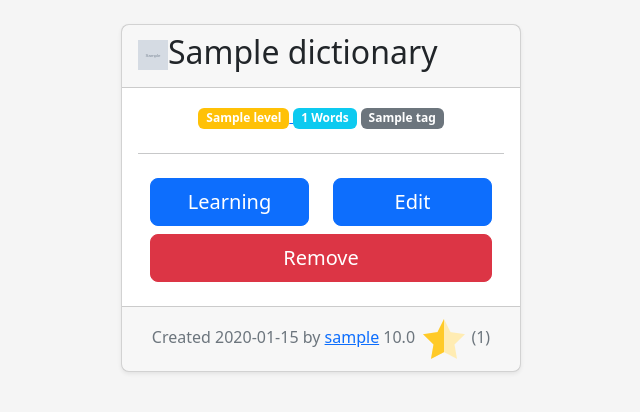
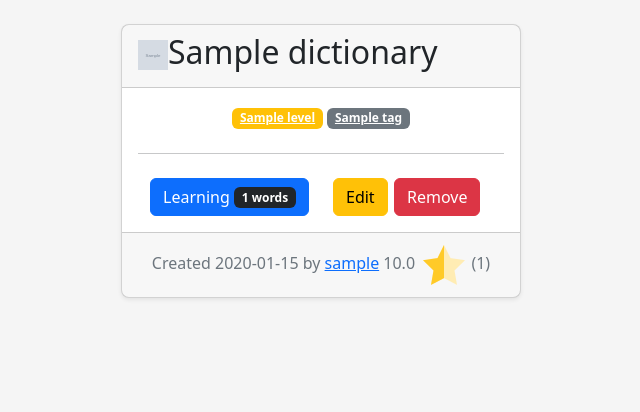
Before and after one commit to intsynko/lang_learner, a Django app: page /dictionary/ in a window 1280 px wide. Shown: the part 73-485 px from the top of the page, without its empty margins (319-959 px from the left). Run offline with Django 4.2, Linux system fonts and the light colour scheme; a user stored in the database is signed in; tables that the repository leaves empty hold one stand-in row (values such as "Sample post"); grey boxes marked "Sample" are stand-in pictures; parts of the project's set-up code (start-up, migrations or seed data) failed here and were passed over; some libraries are stand-ins or nearby versions.

Commit message:
little redesign

```diff
--- a/app/apps/web/templates/web/components/dictionary_cart.html
+++ b/app/apps/web/templates/web/components/dictionary_cart.html
@@ -30,32 +30,34 @@
       {% endif %}
   </div>
   <div class="card-body">
-        <a href="/?level={{dictionary.level}}" role="button">
-            <span class="badge bg-warning ml-2">{{dictionary.level}}</span>
+        <a href="/?level={{dictionary.level}}" class="badge bg-warning">
+            {{dictionary.level}}
         </a>
-        <span class="badge bg-info">{{ dictionary.count }} Words</span>
+{#        <span class="badge bg-info">{{ dictionary.count }} Words</span>#}
         {% for tag in dictionary.tags %}
-          <a href="/?tag={{tag}}" role="button" class="pr-2">
-            <span class="badge bg-secondary">{{tag}}</span>
+          <a href="/?tag={{tag}}" role="button" class="badge bg-secondary">
+            {{tag}}
           </a>
         {% endfor %}
 
     <hr class="my-4">
     <div class="container">
       <div class="row">
-        <div class="col-sm">
-          <a type="button" class="w-100 btn btn-lg btn-primary mb-2" href="/dictionary/{{dictionary.id}}/repeat/">Learning</a>
+        <div class="col-md-6">
+          <a type="button" class="btn btn-primary" href="/dictionary/{{dictionary.id}}/repeat/">
+              Learning <span class="badge bg-dark">{{ dictionary.count }} words</span>
+          </a>
         </div>
         {% if dictionary.is_mine %}
-            <div class="col-sm">
-              <a type="button" class="w-100 btn btn-lg btn-primary mb-2" href="/dictionary/{{dictionary.id}}/update/">Edit</a>
+            <div class="col-md-2">
+              <a type="button" class="btn btn-warning" href="/dictionary/{{dictionary.id}}/update/">Edit</a>
             </div>
-             <div class="col-sm">
+             <div class="col-md-3">
           <form action="/dictionary/{{dictionary.id}}/remove/" method="POST">
               {% csrf_token %}
               <input name="path" hidden value="{{ request.path }}">
 
-                <input type="submit" class="w-100 btn btn-lg btn-danger mb-2" href="/dictionary/{{dictionary.id}}/remove/" value="Remove">
+                <input type="submit" class="btn btn-danger" href="/dictionary/{{dictionary.id}}/remove/" value="Remove">
 
           </form>
             </div>
```
